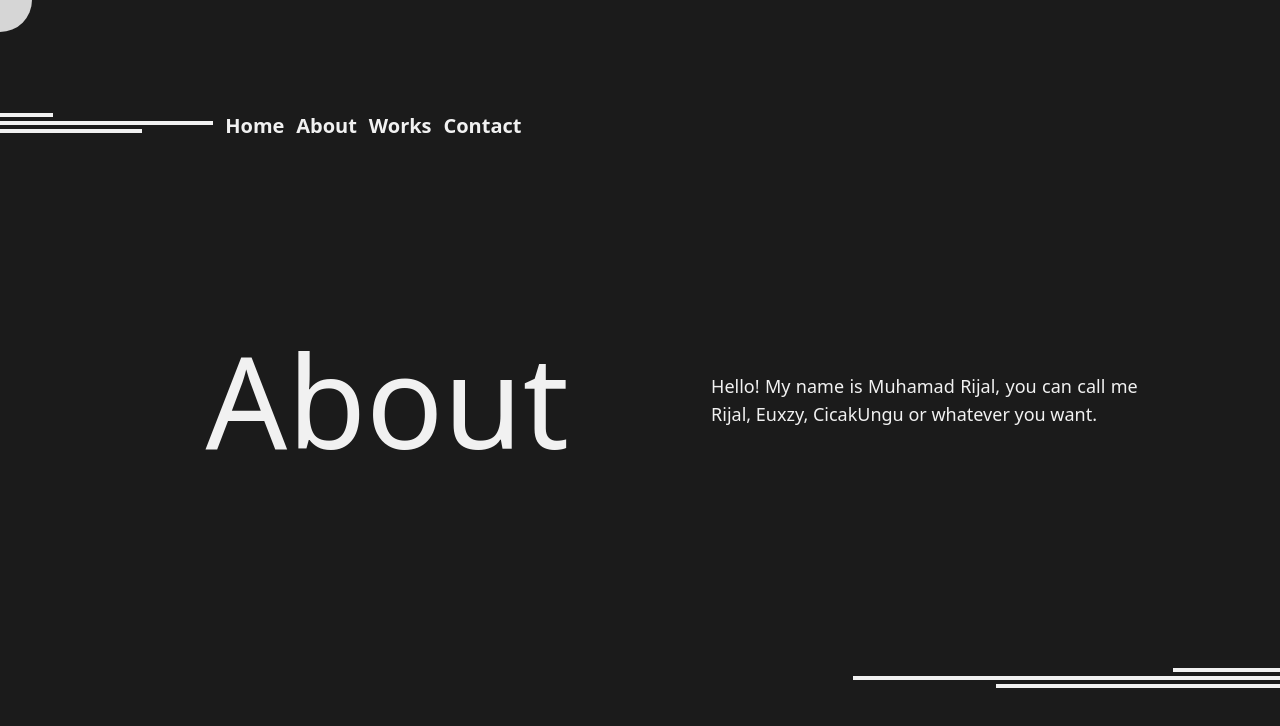
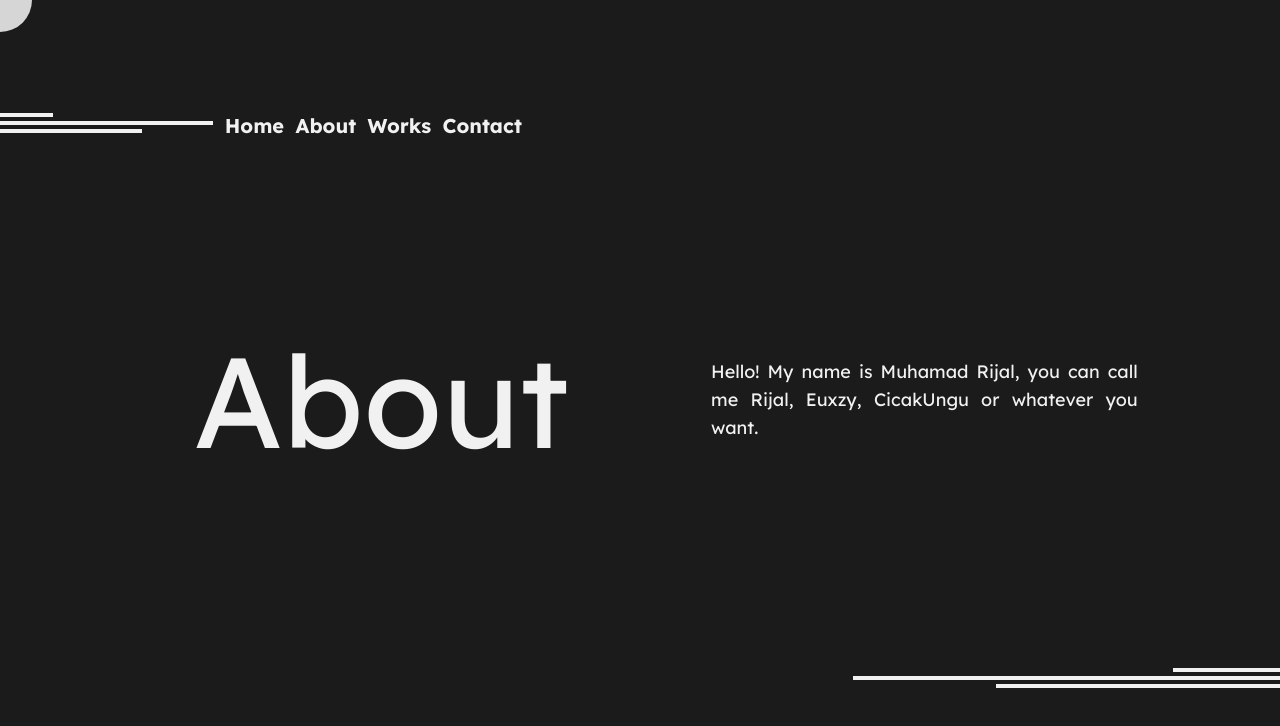
Before and after one commit to euxzy/euxzy, a React (Create React App) app: page /about in a window 1280 px wide. Shown: the top 726 px of the page. Built offline with nearby package versions, Linux system fonts and the light colour scheme; the HTML template or start-up script is replaced by a standard one.

Commit message:
minor update

```diff
--- a/src/App.js
+++ b/src/App.js
@@ -29,7 +29,7 @@ function App() {
   const cursorOut = () => setCustomCursor('default');
 
   return (
-    <div onMouseEnter={cursorIn} onMouseLeave={cursorOut}>
+    <div className="font-lexend" onMouseEnter={cursorIn} onMouseLeave={cursorOut}>
       <Router>
         <Navbar />
 
--- a/src/components/Home.jsx
+++ b/src/components/Home.jsx
@@ -2,7 +2,7 @@ import React from 'react';
 
 export default function Home() {
   return (
-    <div className="relative flex h-screen w-full items-center justify-evenly overflow-hidden bg-secondary-dark font-lexend text-primary-light">
+    <div className="relative flex h-screen w-full items-center justify-evenly overflow-hidden bg-secondary-dark text-primary-light">
       <div className="absolute left-0 bottom-0 text-9xl font-bold text-primary-dark">EUXZY</div>
       <div className="relative flex w-1/3 justify-end">
         <div className="absolute mt-20 h-96 w-3/5 -rotate-12 rounded-xl bg-[#464646]" />
```
